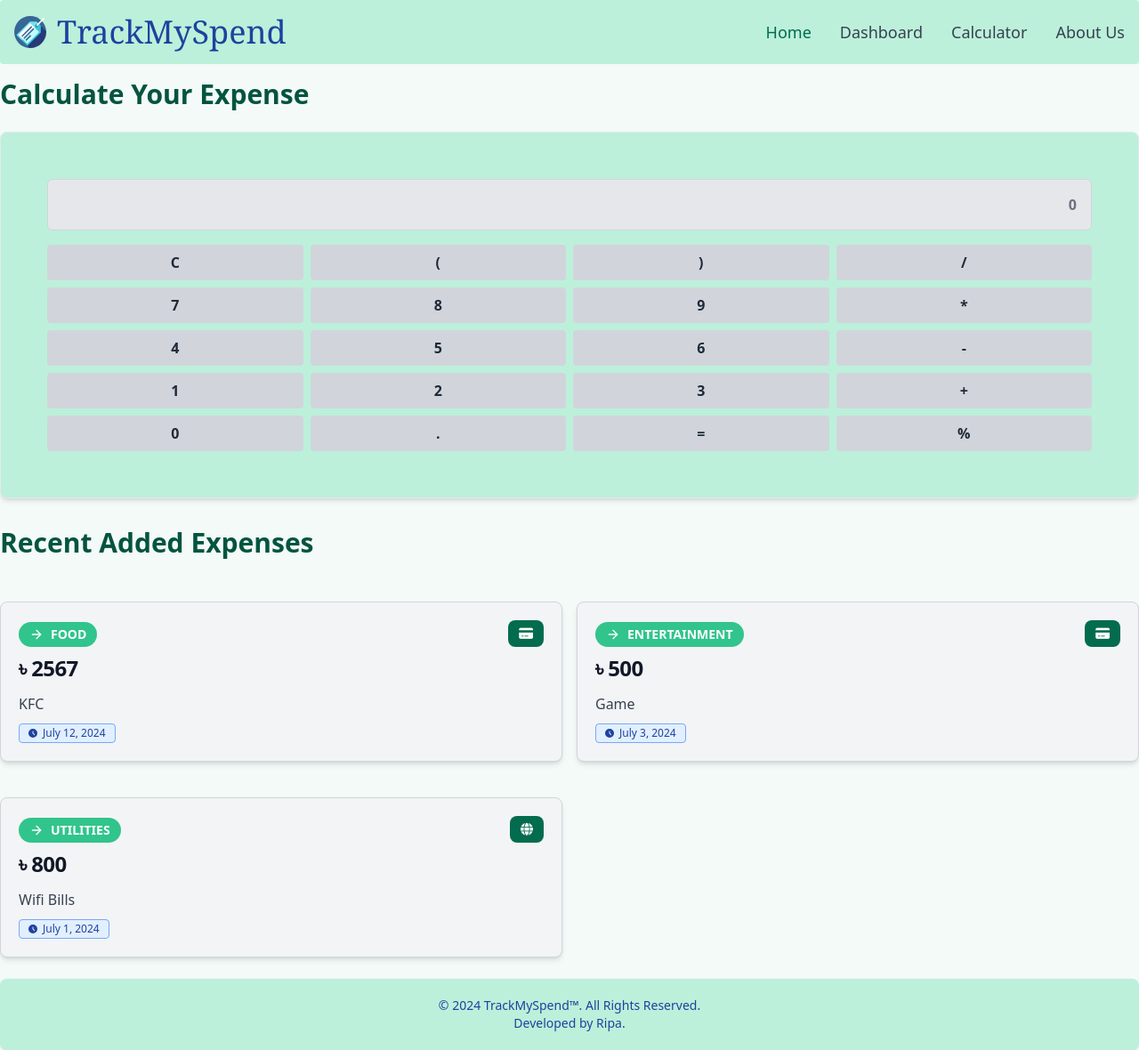
After one commit to ripa01/TrackMySpend, a Django app: page /calculator in a window 1280 px wide. The commit adds this page. Shown: the whole page at 89% size. Run offline with Django 5.2, Linux system fonts and the light colour scheme; data comes from the database, SQL or seed files in the repository; some libraries are stand-ins or nearby versions.

Commit message:
added a calculator for calculate expenses

```diff
--- /dev/null
+++ b/spendTracker/static/src/calculator.js
@@ -0,0 +1,24 @@
+function clearResult() {
+    document.getElementById("result").
+    value = "";
+}
+
+
+function appendCharacter(char) {
+    document.getElementById("result").
+    value += char;
+}
+
+
+function calculateResult() {
+    let result =
+        document.getElementById("result").value;
+    try {
+        result = eval(result);
+        document.getElementById("result").
+        value = result;
+    } catch (error) {
+        document.getElementById("result").
+        value = "Error";
+    }
+}
--- a/spendTracker/static/src/output.css
+++ b/spendTracker/static/src/output.css
@@ -1147,6 +1147,10 @@ input:checked + .toggle-bg {
   z-index: 50;
 }
 
+.col-span-12 {
+  grid-column: span 12 / span 12;
+}
+
 .col-span-2 {
   grid-column: span 2 / span 2;
 }
@@ -1159,20 +1163,16 @@ input:checked + .toggle-bg {
   grid-column: span 5 / span 5;
 }
 
+.col-span-6 {
+  grid-column: span 6 / span 6;
+}
+
 .col-span-7 {
   grid-column: span 7 / span 7;
 }
 
 .col-span-8 {
   grid-column: span 8 / span 8;
-}
-
-.col-span-6 {
-  grid-column: span 6 / span 6;
-}
-
-.col-span-12 {
-  grid-column: span 12 / span 12;
 }
 
 .row-span-1 {
@@ -1638,6 +1638,10 @@ input:checked + .toggle-bg {
   justify-items: end;
 }
 
+.gap-2 {
+  gap: 0.5rem;
+}
+
 .gap-4 {
   gap: 1rem;
 }
@@ -1686,6 +1690,10 @@ input:checked + .toggle-bg {
   border-radius: 0.5rem;
 }
 
+.rounded-md {
+  border-radius: 0.375rem;
+}
+
 .rounded-xl {
   border-radius: 0.75rem;
 }
@@ -1806,6 +1814,11 @@ input:checked + .toggle-bg {
   background-color: rgb(229 231 235 / var(--tw-bg-opacity));
 }
 
+.bg-gray-300 {
+  --tw-bg-opacity: 1;
+  background-color: rgb(209 213 219 / var(--tw-bg-opacity));
+}
+
 .bg-gray-500 {
   --tw-bg-opacity: 1;
   background-color: rgb(107 114 128 / var(--tw-bg-opacity));
@@ -2047,6 +2060,10 @@ input:checked + .toggle-bg {
 
 .text-center {
   text-align: center;
+}
+
+.text-right {
+  text-align: right;
 }
 
 .font-serif {
@@ -2301,6 +2318,11 @@ input:checked + .toggle-bg {
   background-color: rgb(243 244 246 / var(--tw-bg-opacity));
 }
 
+.hover\:bg-gray-400:hover {
+  --tw-bg-opacity: 1;
+  background-color: rgb(156 163 175 / var(--tw-bg-opacity));
+}
+
 .hover\:bg-gray-50:hover {
   --tw-bg-opacity: 1;
   background-color: rgb(249 250 251 / var(--tw-bg-opacity));
--- a/spendTracker/templates/base.html
+++ b/spendTracker/templates/base.html
@@ -89,6 +89,13 @@
             </li>
             <li>
               <a
+                href="{% url 'calculator' %}"
+                class="block py-2 pl-3 pr-4 text-lg text-gray-700 border-b border-gray-100 hover:bg-gray-50 md:hover:bg-transparent md:border-0 md:hover:text-green-700 md:p-0 dark:text-gray-400 md:dark:hover:text-white dark:hover:bg-gray-700 dark:hover:text-white md:dark:hover:bg-transparent dark:border-gray-700"
+                >Calculator</a
+              >
+            </li>
+            <li>
+              <a
                 href="#"
                 class="block py-2 pl-3 pr-4 text-lg text-gray-700 border-b border-gray-100 hover:bg-gray-50 md:hover:bg-transparent md:border-0 md:hover:text-green-700 md:p-0 dark:text-gray-400 md:dark:hover:text-white dark:hover:bg-gray-700 dark:hover:text-white md:dark:hover:bg-transparent dark:border-gray-700"
                 >About Us</a
@@ -123,5 +130,6 @@
 
     <script src="https://cdn.jsdelivr.net/npm/flowbite@2.4.1/dist/flowbite.min.js"></script>
     <script src="https://cdn.lordicon.com/lordicon.js"></script>
+    <script src="{% static 'src/calculator.js' %}"></script>
   </body>
 </html>
--- /dev/null
+++ b/spendTracker/templates/calculator.html
@@ -0,0 +1,215 @@
+
+{% extends "base.html" %}
+
+
+{% block content %}
+
+<div>
+
+    <h4 class="mb-6 text-3xl font-semibold text-green-800">Calculate Your Expense</h4>
+
+</div>
+
+<div class="bg-green-200 border border-gray-200 rounded-lg shadow-md dark:bg-gray-800 dark:border-gray-700">
+    <div class="p-5">
+        <div class="card w-full rounded-xl text-green-800 font-bold">
+            <div class="p-8 text-md">
+                <input type="text" id="result"
+               class="w-full bg-gray-200 text-right
+                      p-4 mb-4 border border-gray-300
+                      rounded-md focus:outline-none"
+               placeholder="0" readonly />
+
+        <!-- Input Section -->
+        <div class="grid grid-cols-4 gap-2">
+            <button class="bg-gray-300 hover:bg-gray-400
+                           text-gray-800 font-bold py-2
+                           px-4 rounded"
+                    onclick="clearResult()">
+                C
+            </button>
+            <button class="bg-gray-300 hover:bg-gray-400
+                           text-gray-800 font-bold py-2
+                           px-4 rounded"
+                    onclick="appendCharacter('(')">
+                (
+            </button>
+            <button class="bg-gray-300 hover:bg-gray-400
+                           text-gray-800 font-bold py-2
+                           px-4 rounded"
+                    onclick="appendCharacter(')')">
+                )
+            </button>
+            <button class="bg-gray-300 hover:bg-gray-400
+                           text-gray-800 font-bold py-2
+                           px-4 rounded"
+                    onclick="appendCharacter('/')">
+                /
+            </button>
+            <button class="bg-gray-300 hover:bg-gray-400
+                           text-gray-800 font-bold py-2
+                           px-4 rounded"
+                    onclick="appendCharacter('7')">
+                7
+            </button>
+            <button class="bg-gray-300 hover:bg-gray-400
+                           text-gray-800 font-bold py-2
+                           px-4 rounded"
+                    onclick="appendCharacter('8')">
+                8
+            </button>
+            <button class="bg-gray-300 hover:bg-gray-400
+                           text-gray-800 font-bold py-2
+                           px-4 rounded"
+                    onclick="appendCharacter('9')">
+                9
+            </button>
+            <button class="bg-gray-300 hover:bg-gray-400
+                           text-gray-800 font-bold py-2
+                           px-4 rounded"
+                    onclick="appendCharacter('*')">
+                *
+            </button>
+            <button class="bg-gray-300 hover:bg-gray-400
+                           text-gray-800 font-bold py-2
+                           px-4 rounded"
+                    onclick="appendCharacter('4')">
+                4
+            </button>
+            <button class="bg-gray-300 hover:bg-gray-400
+                           text-gray-800 font-bold py-2
+                           px-4 rounded"
+                    onclick="appendCharacter('5')">
+                5
+            </button>
+            <button class="bg-gray-300 hover:bg-gray-400
+                           text-gray-800 font-bold py-2
+                           px-4 rounded"
+                    onclick="appendCharacter('6')">
+                6
+            </button>
+            <button class="bg-gray-300 hover:bg-gray-400
+                           text-gray-800 font-bold py-2
+                           px-4 rounded"
+                    onclick="appendCharacter('-')">
+                -
+            </button>
+            <button class="bg-gray-300 hover:bg-gray-400
+                           text-gray-800 font-bold py-2
+                           px-4 rounded"
+                    onclick="appendCharacter('1')">
+                1
+            </button>
+            <button class="bg-gray-300 hover:bg-gray-400
+                           text-gray-800 font-bold py-2
+                           px-4 rounded"
+                    onclick="appendCharacter('2')">
+                2
+            </button>
+            <button class="bg-gray-300 hover:bg-gray-400
+                           text-gray-800 font-bold py-2
+                           px-4 rounded"
+                    onclick="appendCharacter('3')">
+                3
+            </button>
+            <button class="bg-gray-300 hover:bg-gray-400
+                           text-gray-800 font-bold py-2
+                           px-4 rounded"
+                    onclick="appendCharacter('+')">
+                +
+            </button>
+            <button class="bg-gray-300 hover:bg-gray-400
+                           text-gray-800 font-bold py-2
+                           px-4 rounded"
+                    onclick="appendCharacter('0')">
+                0
+            </button>
+            <button class="bg-gray-300 hover:bg-gray-400
+                           text-gray-800 font-bold py-2
+                           px-4 rounded"
+                    onclick="appendCharacter('.')">
+                .
+            </button>
+            <button class="bg-gray-300 hover:bg-gray-400
+                           text-gray-800 font-bold py-2
+                           px-4 rounded"
+                    onclick="calculateResult()">
+                =
+            </button>
+            <button class="bg-gray-300 hover:bg-gray-400
+                           text-gray-800 font-bold py-2
+                           px-4 rounded"
+                    onclick="appendCharacter('%')">
+                %
+            </button>
+        </div>
+
+
+            </div>
+        </div>
+    </div>
+</div>
+
+<h1 class="mb-6 mt-8 text-3xl font-semibold text-green-800">Recent Added Expenses</h1>
+<div class="grid mb-6 grid-cols-1 md:grid-cols-2 gap-4">
+{% for expense in recent_expenses %}
+
+<div class="bg-gray-100 border border-gray-300 rounded-lg mt-6 shadow-md dark:bg-gray-800 dark:border-gray-700">
+    <div class="p-5">
+        <div class="flex justify-between items-end">
+     <div
+    class="text-sm inline-flex items-center font-bold leading-sm uppercase px-3 py-1 bg-green-400 text-white rounded-full"
+  >
+    <svg
+      xmlns="http://www.w3.org/2000/svg"
+      width="16"
+      height="16"
+      viewBox="0 0 24 24"
+      fill="none"
+      stroke="currentColor"
+      stroke-width="2"
+      stroke-linecap="round"
+      stroke-linejoin="round"
+      class="feather feather-arrow-right mr-2"
+    >
+      <line x1="5" y1="12" x2="19" y2="12"></line>
+      <polyline points="12 5 19 12 12 19"></polyline>
+    </svg>
+    {{ expense.category }}
+  </div>
+            <!-- <div class="inline-flex items-center px-3 py-2 text-sm font-medium text-center text-white bg-indigo-700 rounded-lg hover:bg-indigo-800 focus:ring-4 focus:outline-none focus:ring-green-300 dark:bg-green-600 dark:hover:bg-green-700 dark:focus:ring-green-800">
+                {{ expense.category }}
+            </div> -->
+            <div class="inline-flex items-center px-3 py-2 text-sm font-medium text-center text-white bg-green-700 rounded-lg hover:bg-green-800 focus:ring-4 focus:outline-none focus:ring-green-300 dark:bg-green-600 dark:hover:bg-green-700 dark:focus:ring-green-800">
+                {% if expense.payment_method == 'Cash' %}
+                <i class="fas fa-money-bill-alt"></i>
+                {% elif expense.payment_method == 'Card' %}
+                <i class="fas fa-credit-card"></i>
+                {% elif expense.payment_method == 'Bank Transfer' %}
+                <i class="fas fa-university"></i>
+                {% elif expense.payment_method == 'Online Payment' %}
+                <i class="fas fa-globe"></i>
+                {% endif %}
+            </div>
+
+        </div>
+
+        <h5 class="mb-3 mt-2 text-2xl font-bold tracking-tight text-gray-900 dark:text-white">৳ {{ expense.amount }}</h5>
+
+        <p class="mb-2 font-normal text-gray-700 dark:text-gray-400">{{ expense.title }}</p>
+
+        <span class="bg-blue-100 text-blue-800 text-xs font-medium inline-flex items-center px-2.5 py-0.5 rounded dark:bg-gray-700 dark:text-blue-400 border border-blue-400">
+            <svg class="w-2.5 h-2.5 me-1.5" aria-hidden="true" xmlns="http://www.w3.org/2000/svg" fill="currentColor" viewBox="0 0 20 20">
+            <path d="M10 0a10 10 0 1 0 10 10A10.011 10.011 0 0 0 10 0Zm3.982 13.982a1 1 0 0 1-1.414 0l-3.274-3.274A1.012 1.012 0 0 1 9 10V6a1 1 0 0 1 2 0v3.586l2.982 2.982a1 1 0 0 1 0 1.414Z"/>
+            </svg>
+            {{ expense.date }}
+            </span>
+
+
+    </div>
+</div>
+
+{% endfor %}
+</div>
+
+{% endblock content %}
--- a/spendTracker/tracker/urls.py
+++ b/spendTracker/tracker/urls.py
@@ -9,6 +9,7 @@ urlpatterns = [
     path('update/<int:pk>/', ExpenseUpdateView.as_view(), name='update'),
     path('delete/<int:pk>/', ExpenseDeleteView.as_view(), name='delete'),
     path('dashboard', ExpenseChartView.as_view(), name='dashboard'),
+    path('calculator', Calculator.as_view(), name='calculator'),
 
 ]
 
--- a/spendTracker/tracker/views.py
+++ b/spendTracker/tracker/views.py
@@ -1,6 +1,6 @@
 from django.views.generic import ListView, CreateView, UpdateView, DeleteView
 from django.urls import reverse_lazy
-from .models import Tracker
+from .models import *
 from django.views.generic import TemplateView
 from django.db.models import Sum
 from datetime import datetime
@@ -25,6 +25,14 @@ class ExpenseCreateView(CreateView):
         context['recent_expenses'] = Tracker.objects.order_by('-date')[:3]
         return context
 
+class Calculator(TemplateView):
+    template_name = 'calculator.html'
+
+
+    def get_context_data(self, **kwargs):
+        context = super().get_context_data(**kwargs)
+        context['recent_expenses'] = Tracker.objects.order_by('-date')[:3]
+        return context
 
 
 
```
Also changed, not shown: spendTracker/media/calculator.png (added), spendTracker/tracker/admin.py (line endings or trailing spaces), spendTracker/tracker/models.py (line endings or trailing spaces).
